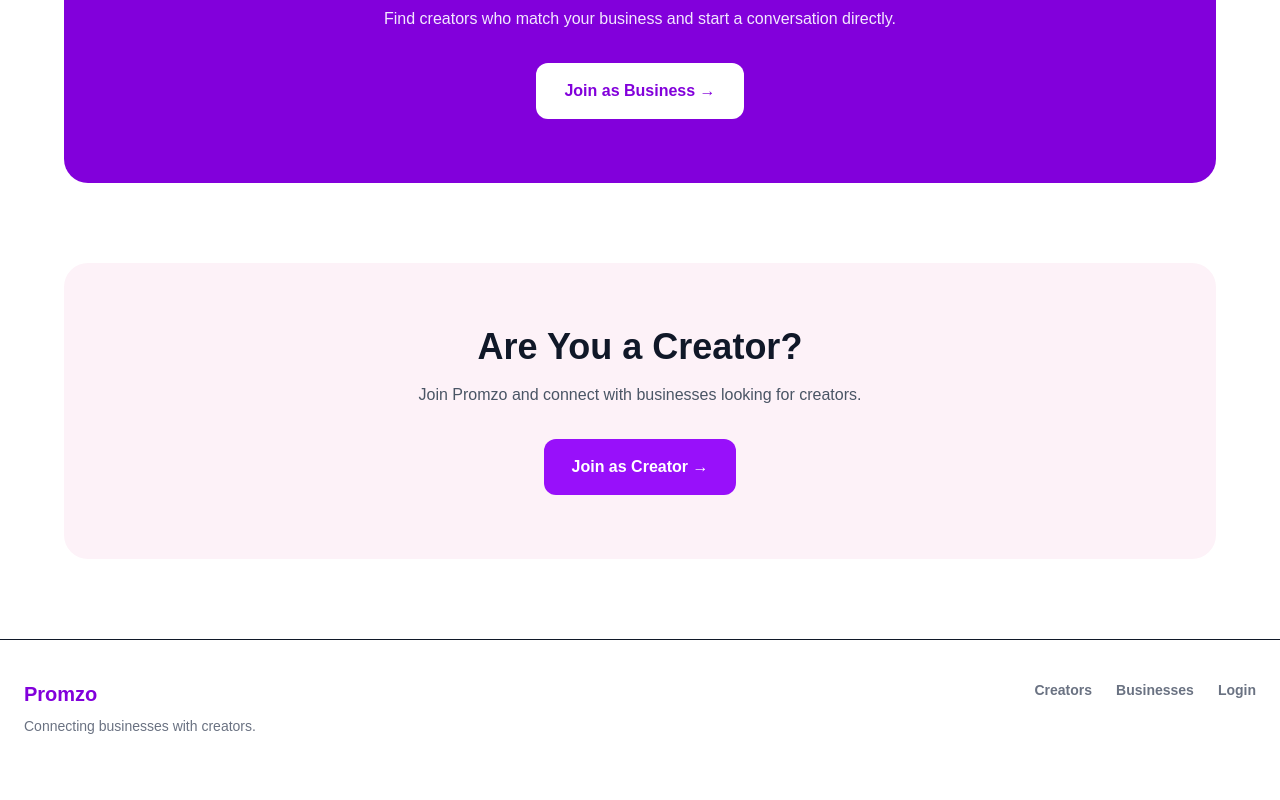
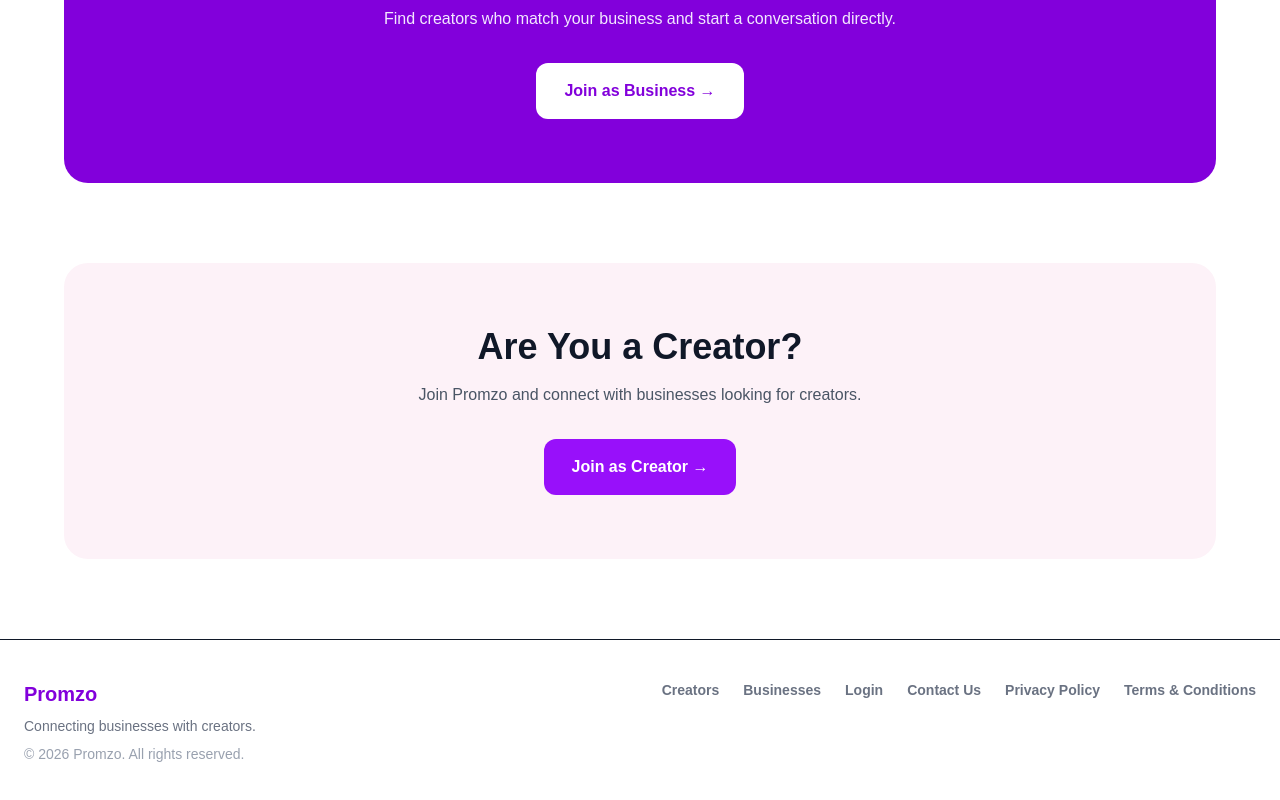
Before and after one commit to Bissu22/promzo, a Next.js app: page / in a window 1280 px wide. Shown: the part 1946-2746 px from the top of the page. Before the commit the page ends 2722 px from the top, so only its background shows below. Built offline with nearby package versions, Linux system fonts and the light colour scheme; no server answers.

Commit message:
Add footer links to homepage

```diff
--- a/app/page.tsx
+++ b/app/page.tsx
@@ -35,15 +35,24 @@ export default function Home() {
           </a>
 
           <nav className="hidden items-center gap-8 md:flex">
-            <a href="/creators" className="font-semibold text-gray-600 hover:text-purple-600">
+            <a
+              href="/creators"
+              className="font-semibold text-gray-600 hover:text-purple-600"
+            >
               Creators
             </a>
 
-            <a href="/business" className="font-semibold text-gray-600 hover:text-purple-600">
+            <a
+              href="/business"
+              className="font-semibold text-gray-600 hover:text-purple-600"
+            >
               Businesses
             </a>
 
-            <a href="#how-it-works" className="font-semibold text-gray-600 hover:text-purple-600">
+            <a
+              href="#how-it-works"
+              className="font-semibold text-gray-600 hover:text-purple-600"
+            >
               How It Works
             </a>
           </nav>
@@ -51,7 +60,10 @@ export default function Home() {
           {!loading &&
             (loggedIn ? (
               <div className="flex items-center gap-3">
-                <a href="/dashboard" className="rounded-xl bg-purple-600 px-5 py-2.5 font-bold text-white">
+                <a
+                  href="/dashboard"
+                  className="rounded-xl bg-purple-600 px-5 py-2.5 font-bold text-white"
+                >
                   Dashboard
                 </a>
 
@@ -64,7 +76,10 @@ export default function Home() {
                 </button>
               </div>
             ) : (
-              <a href="/login" className="rounded-xl bg-purple-600 px-5 py-2.5 font-bold text-white">
+              <a
+                href="/login"
+                className="rounded-xl bg-purple-600 px-5 py-2.5 font-bold text-white"
+              >
                 Login
               </a>
             ))}
@@ -124,7 +139,10 @@ export default function Home() {
       <section className="px-6 py-16">
         <div className="mx-auto max-w-5xl rounded-3xl bg-gray-50 p-8">
           <div className="text-center">
-            <h2 className="text-3xl font-extrabold">Find the Right Creator</h2>
+            <h2 className="text-3xl font-extrabold">
+              Find the Right Creator
+            </h2>
+
             <p className="mt-3 text-gray-600">
               Search creators by category, city and audience.
             </p>
@@ -142,7 +160,9 @@ export default function Home() {
       {/* CATEGORIES */}
       <section className="px-6 pb-16">
         <div className="mx-auto max-w-7xl">
-          <h2 className="text-3xl font-extrabold">Popular Categories</h2>
+          <h2 className="text-3xl font-extrabold">
+            Popular Categories
+          </h2>
 
           <div className="mt-7 grid gap-4 sm:grid-cols-2 md:grid-cols-5">
             {[
@@ -173,7 +193,10 @@ export default function Home() {
       <section id="how-it-works" className="bg-gray-50 px-6 py-20">
         <div className="mx-auto max-w-7xl">
           <div className="text-center">
-            <p className="font-bold text-purple-600">HOW PROMZO WORKS</p>
+            <p className="font-bold text-purple-600">
+              HOW PROMZO WORKS
+            </p>
+
             <h2 className="mt-3 text-4xl font-extrabold">
               Simple. Direct. Powerful.
             </h2>
@@ -182,7 +205,11 @@ export default function Home() {
           <div className="mt-12 grid gap-6 md:grid-cols-3">
             <div className="rounded-3xl bg-white p-8 shadow-sm">
               <div className="text-5xl">🔎</div>
-              <h3 className="mt-6 text-xl font-extrabold">1. Discover</h3>
+
+              <h3 className="mt-6 text-xl font-extrabold">
+                1. Discover
+              </h3>
+
               <p className="mt-3 text-gray-600">
                 Businesses search and discover creators based on
                 category, city and audience.
@@ -191,7 +218,11 @@ export default function Home() {
 
             <div className="rounded-3xl bg-white p-8 shadow-sm">
               <div className="text-5xl">💬</div>
-              <h3 className="mt-6 text-xl font-extrabold">2. Connect</h3>
+
+              <h3 className="mt-6 text-xl font-extrabold">
+                2. Connect
+              </h3>
+
               <p className="mt-3 text-gray-600">
                 Businesses can directly contact creators and discuss
                 promotion opportunities.
@@ -200,7 +231,11 @@ export default function Home() {
 
             <div className="rounded-3xl bg-white p-8 shadow-sm">
               <div className="text-5xl">🚀</div>
-              <h3 className="mt-6 text-xl font-extrabold">3. Promote</h3>
+
+              <h3 className="mt-6 text-xl font-extrabold">
+                3. Promote
+              </h3>
+
               <p className="mt-3 text-gray-600">
                 Creators and businesses work together to grow their
                 audience and business.
@@ -235,7 +270,9 @@ export default function Home() {
       {!loggedIn && (
         <section className="px-6 pb-20">
           <div className="mx-auto max-w-6xl rounded-3xl bg-pink-50 p-10 text-center md:p-16">
-            <h2 className="text-4xl font-extrabold">Are You a Creator?</h2>
+            <h2 className="text-4xl font-extrabold">
+              Are You a Creator?
+            </h2>
 
             <p className="mx-auto mt-4 max-w-2xl text-gray-600">
               Join Promzo and connect with businesses looking for
@@ -254,18 +291,66 @@ export default function Home() {
 
       {/* FOOTER */}
       <footer className="border-t bg-white px-6 py-10">
-        <div className="mx-auto flex max-w-7xl flex-col justify-between gap-5 md:flex-row">
+        <div className="mx-auto flex max-w-7xl flex-col justify-between gap-6 md:flex-row">
           <div>
-            <p className="text-xl font-extrabold text-purple-700">Promzo</p>
+            <a
+              href="/"
+              className="text-xl font-extrabold text-purple-700"
+            >
+              Promzo
+            </a>
+
             <p className="mt-2 text-sm text-gray-500">
               Connecting businesses with creators.
             </p>
+
+            <p className="mt-2 text-sm text-gray-400">
+              © {new Date().getFullYear()} Promzo. All rights reserved.
+            </p>
           </div>
 
-          <div className="flex gap-6 text-sm font-semibold text-gray-500">
-            <a href="/creators">Creators</a>
-            <a href="/business">Businesses</a>
-            <a href="/login">Login</a>
+          <div className="flex flex-wrap gap-x-6 gap-y-3 text-sm font-semibold text-gray-500">
+            <a
+              href="/creators"
+              className="hover:text-purple-600"
+            >
+              Creators
+            </a>
+
+            <a
+              href="/business"
+              className="hover:text-purple-600"
+            >
+              Businesses
+            </a>
+
+            <a
+              href="/login"
+              className="hover:text-purple-600"
+            >
+              Login
+            </a>
+
+            <a
+              href="/contact"
+              className="hover:text-purple-600"
+            >
+              Contact Us
+            </a>
+
+            <a
+              href="/privacy"
+              className="hover:text-purple-600"
+            >
+              Privacy Policy
+            </a>
+
+            <a
+              href="/terms"
+              className="hover:text-purple-600"
+            >
+              Terms & Conditions
+            </a>
           </div>
         </div>
       </footer>
```
